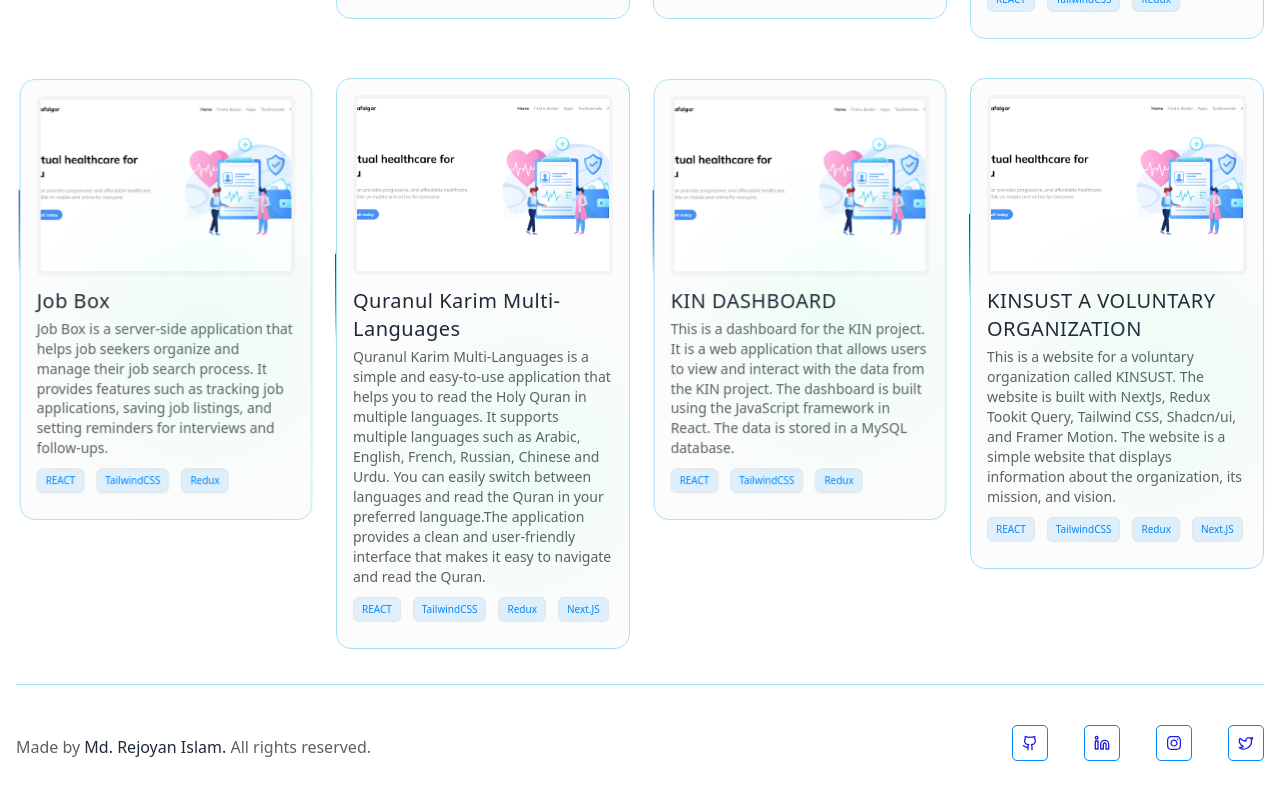
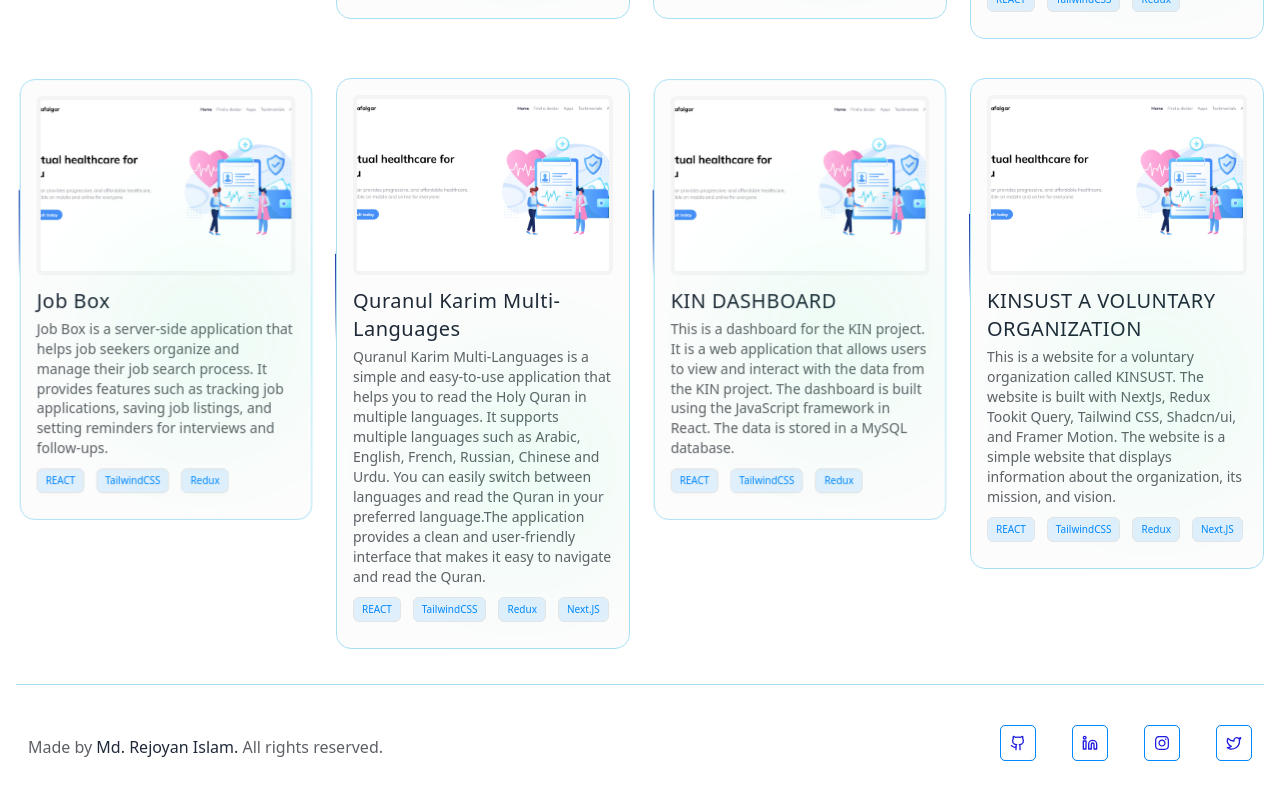
Before and after one commit to md-rejoyan-islam/rejoyan-portfolio, a Next.js app: page /projects in a window 1280 px wide. Shown: the part 1733-2533 px from the top of the page. Built offline with nearby package versions, Linux system fonts and the light colour scheme.

Commit message:
footer link setup

```diff
--- a/components/shared/Footer.js
+++ b/components/shared/Footer.js
@@ -4,7 +4,7 @@ import Socials from "./Socials";
 export default function Footer() {
   return (
     <footer className="  max-container mx-auto">
-      <div className=" grid grid-cols-1  mx-4 border-t  border-project-card-border  md:grid-cols-2     items-center gap-y-4  gap-x-12   py-10   flex-wrap overflow-hidden ">
+      <div className=" grid grid-cols-1  mx-4 px-3 border-t  border-project-card-border  md:grid-cols-2     items-center gap-y-4  gap-x-12   py-10   flex-wrap overflow-hidden ">
         <div className="text-text-secondary order-2 md:order-1">
           <p className="text-center md:text-left">
             Made by&nbsp;
--- a/components/shared/Socials.js
+++ b/components/shared/Socials.js
@@ -1,6 +1,7 @@
 "use client";
 import { socialLinks } from "@/data/socials";
 import { stagger, useAnimate, motion } from "framer-motion";
+import Link from "next/link";
 import { useEffect } from "react";
 
 export default function Socials({ direction = "row", position = "relative" }) {
@@ -45,8 +46,9 @@ export default function Socials({ direction = "row", position = "relative" }) {
             key={index}
             style={{ opacity: 0, scale: 0.3, x: -50 }}
           >
-            <a
+            <Link
               href={social.url}
+              target="_blank"
               className="inline-flex items-center relative group text-button-text "
             >
               <div
@@ -67,7 +69,7 @@ export default function Socials({ direction = "row", position = "relative" }) {
               <div className="   absolute left-1/2 bottom-[-24px] opacity-0 group-hover:opacity-100 text-[12px] font-semibold transform -translate-x-1/2 transition-all duration-300 ease-in-out">
                 {social.name}
               </div>
-            </a>
+            </Link>
           </motion.li>
         ))}
       </ul>
```
